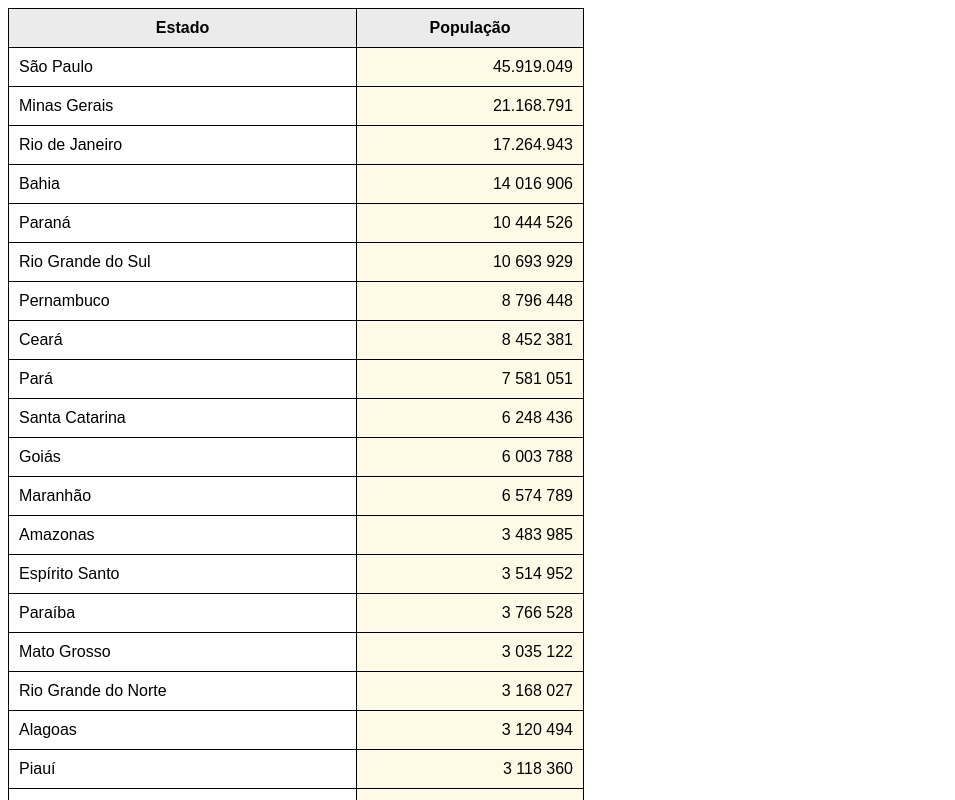
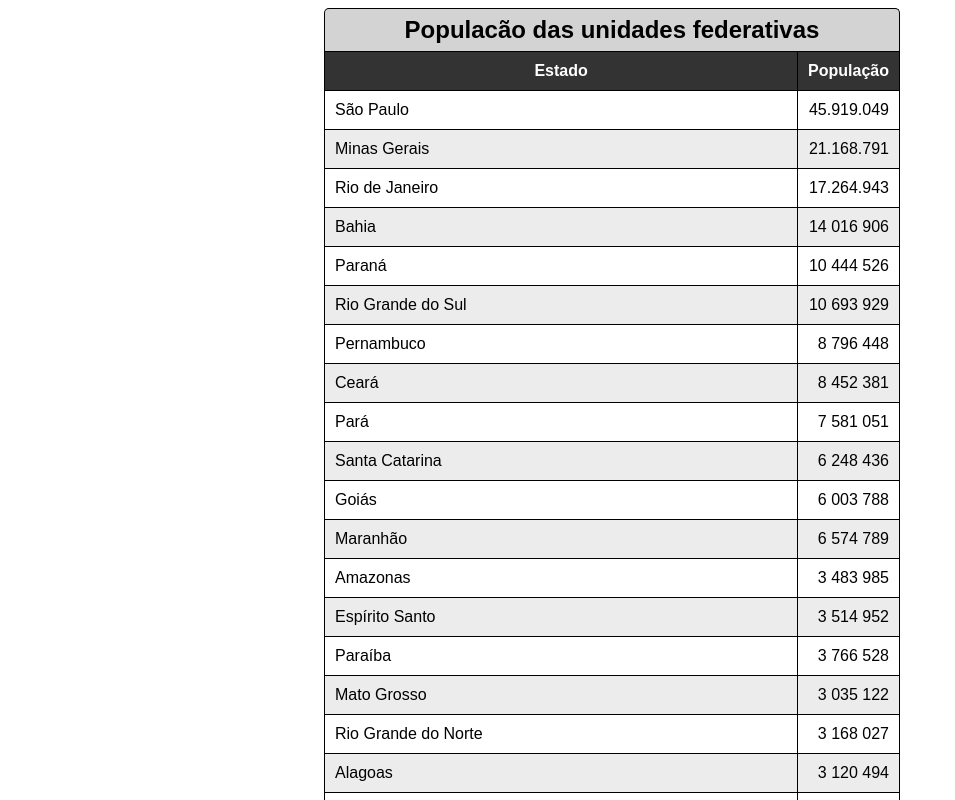
Before and after one commit to eduoop/HTML---CSS, a plain HTML site: page Exercícios/ex0027 (tables)/tabela002.html in a window 1280 px wide. Shown: the top 800 px of the page, without its empty margins (0-955 px from the left). Drawn offline with Linux system fonts and the light colour scheme.

Commit message:
efeito zebrado

```diff
--- a/Exercícios/ex0027 (tables)/tabela002.html
+++ b/Exercícios/ex0027 (tables)/tabela002.html
@@ -12,7 +12,22 @@
 
         table {
             width: 45vw;
-            border-collapse: collapse;
+            border-collapse: collapse; margin-left: 25%;
+        }
+
+        caption {
+            font-size: 1.5em;
+            font-weight: bold;
+            background: lightgrey;
+            border-radius: 5px 5px 0px 0px;
+            padding: 7px;
+            border-top: 1px solid black;
+            border-left: 1px solid black;
+            border-right: 1px solid black;
+        }
+
+        tbody > tr:nth-child(2n) {
+            background-color: rgba(211, 211, 211, 0.438);
         }
 
         td, th {
@@ -21,21 +36,22 @@
         }
 
         th, tfoot tr {
-            background-color: rgb(235, 235, 235);
+            background-color: rgb(51, 51, 51);
+            color: white;
         }
 
         .num {
-            background-color: rgba(255, 248, 220, 0.699);
             text-align: right;
         }
     </style>
 </head>
 <body>
    <table>
+       <caption>Populacão das unidades federativas</caption>
        <thead>
         <tr>
-            <th>Estado</th>
-            <th>População</th>
+            <th scope="col">Estado</th>
+            <th scope="col" style="width: 60px;">População</th>
         </tr>
        </thead>
        <tbody>
@@ -151,7 +167,7 @@
        </tbody>
        <tfoot>
             <tr>
-                <th>Total de habitantes</th>
+                <th scope="row">Total de habitantes</th>
                 <td class="num"><strong>210 147 125</strong></td>
             </tr>
        </tfoot>
```
